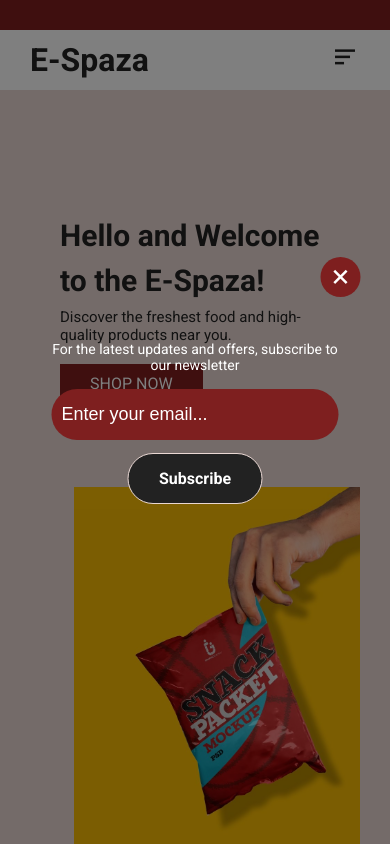
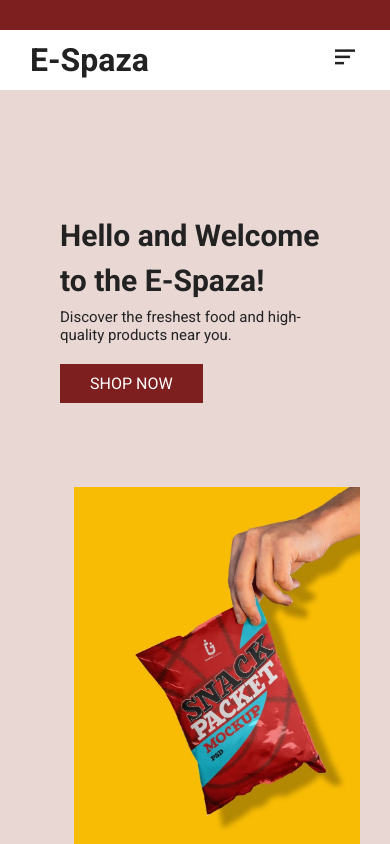
Before and after one commit to e-spaza/e-spaza, a website: page dist/homepage.html in a window 390 px wide. Shown: the top 844 px of the page. Drawn offline with nearby package versions, Linux system fonts and the light colour scheme.

Commit message:
Remove popup

```diff
--- a/dist/homepage.html
+++ b/dist/homepage.html
@@ -451,32 +451,6 @@
       </div>
     </footer>
 
-
-  <!-- PopUp -->
-  <div class="popup hide-popup">
-    <div class="popup-content">
-      <div class="popup-close">
-        <i class='bx bx-x'></i>
-      </div>
-      <div class="popup-left">
-        <div class="popup-img-container">
-          <img class="popup-img" src="images/banner.jpg" alt="popup">
-        </div>
-      </div>
-      <div class="popup-right">
-        <div class="right-content">
-          <p>
-            For the latest updates and offers, subscribe to our newsletter
-          </p>
-          <form action="#">
-            <input type="email" placeholder="Enter your email..." class="popup-form">
-            <a href="#">Subscribe</a>
-          </form>
-        </div>
-      </div>
-    </div>
-  </div>
-
   </body>
   <script src="https://cdnjs.cloudflare.com/ajax/libs/Glide.js/3.4.1/glide.min.js"></script>
   <script src="slider.js"></script>
--- a/dist/style.css
+++ b/dist/style.css
@@ -1217,81 +1217,6 @@ footer .row {
   }
 }
 
-/* Popup */
-.popup {
-  position: fixed;
-  top: 0;
-  left: 0;
-  width: 100%;
-  height: 100vh;
-  background-color: rgba(0, 0, 0, 0.5);
-  z-index: 9999;
-  transition: 0.3s;
-  transform: scale(1);
-}
-
-.popup-content {
-  position: absolute;
-  top: 50%;
-  left: 50%;
-  width: 90%;
-  max-width: 110rem;
-  margin: 0 auto;
-  height: 55rem;
-  transform: translate(-50%, -50%);
-  padding: 1.6rem;
-  display: table;
-  overflow: hidden;
-  background-color: var(--light-grey);
-  border-radius: 10px;
-}
-
-.popup-close {
-  display: flex;
-  align-items: center;
-  justify-content: center;
-  position: absolute;
-  top: 2rem;
-  right: 2rem;
-  padding: 0.5rem;
-  background-color: var(--brown);
-  border-radius: 50%;
-  cursor: pointer;
-}
-
-.popup-close {
-  font-size: 3rem;
-  color: white;
-}
-
-.popup-left {
-  display: table-cell;
-  width: 50%;
-  height: 100%;
-  vertical-align: middle;
-}
-
-.popup-right {
-  display: table-cell;
-  width: 50%;
-  vertical-align: middle;
-  padding: 3rem 5rem;
-}
-
-.popup-img-container {
-  width: 100%;
-  overflow: hidden;
-}
-
-.popup-img-container img.popup-img {
-  display: block;
-  width: 60rem;
-  height: 45rem;
-  max-width: 100%;
-  border-radius: 4rem;
-  object-fit: cover;
-}
-
 .right-content {
   text-align: center;
   width: 85%;
@@ -1312,26 +1237,6 @@ footer .row {
   font-size: 1.6rem;
   color: white;
   margin-bottom: 1.6rem;
-}
-
-.popup-form {
-  width: 100%;
-  padding: 1.5rem 0;
-  text-indent: 1rem;
-  margin-bottom: 1.6rem;
-  border-radius: 3rem;
-  background-color: var(--brown);
-  color: white;
-  font-size: 1.8rem;
-  border: none;
-}
-
-.popup-form::placeholder {
-  color: white;
-}
-
-.popup-form:focus {
-  outline: none;
 }
 
 .right-content a:link,
@@ -1352,12 +1257,6 @@ footer .row {
   color: var(--black);
 }
 
-.hide-popup {
-  transform: scale(0.2);
-  opacity: 0;
-  visibility: hidden;
-}
-
 @media only screen and (max-width: 1200px) {
   .right-content {
     width: 100%;
@@ -1369,15 +1268,6 @@ footer .row {
   }
 }
 
-@media only screen and (max-width: 998px) {
-  .popup-right {
-    width: 100%;
-  }
-
-  .popup-left {
-    display: none;
-  }
-
   .right-content h1 {
     font-size: 5rem;
   }
@@ -1390,13 +1280,6 @@ footer .row {
 
   .right-content p {
     font-size: 1.6rem;
-  }
-
-  .popup-form {
-    width: 90%;
-    margin: 0 auto;
-    padding: 1.8rem 0;
-    margin-bottom: 1.5rem;
   }
 
   .goto-top:link,
@@ -1407,16 +1290,6 @@ footer .row {
 }
 
 @media only screen and (max-width: 568px) {
-  .popup-right {
-    padding: 0 1.6rem;
-  }
-
-  .popup-content {
-    height: 35rem;
-    width: 90%;
-    margin: 0 auto;
-  }
-
   .right-content {
     width: 100%;
   }
@@ -1427,12 +1300,6 @@ footer .row {
 
   .right-content p {
     font-size: 1.4rem;
-  }
-
-  .popup-form {
-    width: 100%;
-    padding: 1.5rem 0;
-    margin-bottom: 1.3rem;
   }
 
   .right-content a:link,
@@ -1440,11 +1307,7 @@ footer .row {
     padding: 1.5rem 3rem;
   }
 
-  .popup-close {
-    top: 1rem;
-    right: 1rem;
-    padding: 0.5rem;
-  }
+
 }
 
 /* All Products */
```
